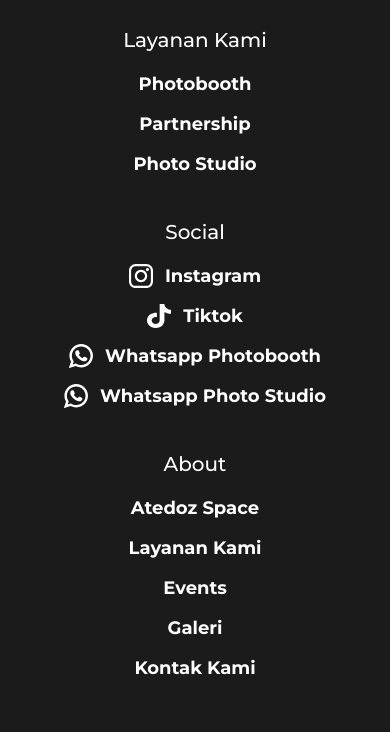
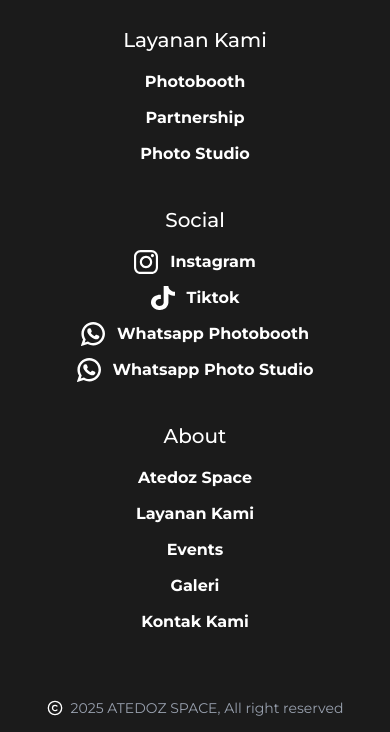
Before and after one commit to Foxvorism/atedoz-main, a Next.js app: page /events in a window 390 px wide. Shown: the part 613-1345 px from the top of the page. Built offline with nearby package versions, Linux system fonts and the light colour scheme; no server answers.

Commit message:
feat: Responsive style footer component

```diff
--- a/src/components/Footer.tsx
+++ b/src/components/Footer.tsx
@@ -5,11 +5,8 @@ const Footer: React.FC = () => {
   return (
     <>
       <footer className="px-6 pt-16 pb-8 bg-[var(--color-black-2)] text-white lg:px-20 lg:pt-20">
-        {/* KUNCI 1: Grid dibuat responsif & text-align diatur.
-          - text-center: Default untuk mobile/tablet.
-          - lg:text-left: Rata kiri untuk desktop (layar besar).
-        */}
-        <div className="grid grid-cols-1 gap-10 text-center md:grid-cols-2 lg:grid-cols-4 lg:text-left lg:gap-12">
+        {/* KUNCI: Tambahkan max-w-7xl dan mx-auto untuk menengahkan grid di layar besar */}
+        <div className="grid grid-cols-1 gap-10 text-center md:grid-cols-2 lg:grid-cols-4 lg:text-left lg:gap-12 max-w-7xl mx-auto">
           {/* Kolom 1: Logo & Tagline */}
           <div>
             <Image
@@ -17,7 +14,7 @@ const Footer: React.FC = () => {
               height={40}
               src="/img/logo-atedoz.png"
               alt="logo atedoz"
-              className="w-24 h-auto mb-5 mx-auto lg:mx-0" // Dibuat auto-center di mobile/tablet
+              className="w-24 h-auto mb-5 mx-auto lg:mx-0"
             />
             <p className="text-base text-gray-300 max-w-xs mx-auto lg:mx-0">
               Capturing Life’s Moments, Turning Memories into Timeless Visual
@@ -29,16 +26,15 @@ const Footer: React.FC = () => {
           <div>
             <h3 className="text-xl font-medium mb-4">Layanan Kami</h3>
             <div className="flex flex-col items-center gap-3 lg:items-start">
-              <p className="text-lg font-bold">Photobooth</p>
-              <p className="text-lg font-bold">Partnership</p>
-              <p className="text-lg font-bold">Photo Studio</p>
+              <p className="text-base md:text-lg font-bold">Photobooth</p>
+              <p className="text-base md:text-lg font-bold">Partnership</p>
+              <p className="text-base md:text-lg font-bold">Photo Studio</p>
             </div>
           </div>
 
           {/* Kolom 3: Social Media */}
           <div>
             <h3 className="text-xl font-medium mb-4">Social</h3>
-            {/* KUNCI 3: Menggunakan flexbox untuk alignment yang presisi */}
             <div className="flex flex-col items-center gap-3 lg:items-start">
               <SocialLink
                 href="https://www.instagram.com/atedoz.space/"
@@ -76,7 +72,6 @@ const Footer: React.FC = () => {
           </div>
         </div>
 
-        {/* KUNCI 2: Copyright tanpa garis pemisah */}
         <div className="mt-16 flex justify-center items-center text-sm text-gray-400">
           <Image
             width={16}
@@ -92,14 +87,15 @@ const Footer: React.FC = () => {
   );
 };
 
-// Komponen helper untuk merapikan kode (tidak perlu diubah)
+// --- Komponen Helper ---
+
 const FooterLink: React.FC<{ href: string; children: React.ReactNode }> = ({
   href,
   children,
 }) => (
   <Link
     href={href}
-    className="text-lg font-bold hover:text-gray-400 transition-colors"
+    className="text-base md:text-lg font-bold hover:text-gray-400 transition-colors"
   >
     {children}
   </Link>
@@ -114,7 +110,7 @@ const SocialLink: React.FC<{ href: string; icon: string; text: string }> = ({
     href={href}
     target="_blank"
     rel="noopener noreferrer"
-    className="inline-flex items-center gap-3 text-lg font-bold hover:text-gray-400 transition-colors"
+    className="inline-flex items-center gap-3 text-base md:text-lg font-bold hover:text-gray-400 transition-colors"
   >
     <Image width={24} height={24} src={icon} alt={text} className="w-6 h-6" />
     <span>{text}</span>
```
